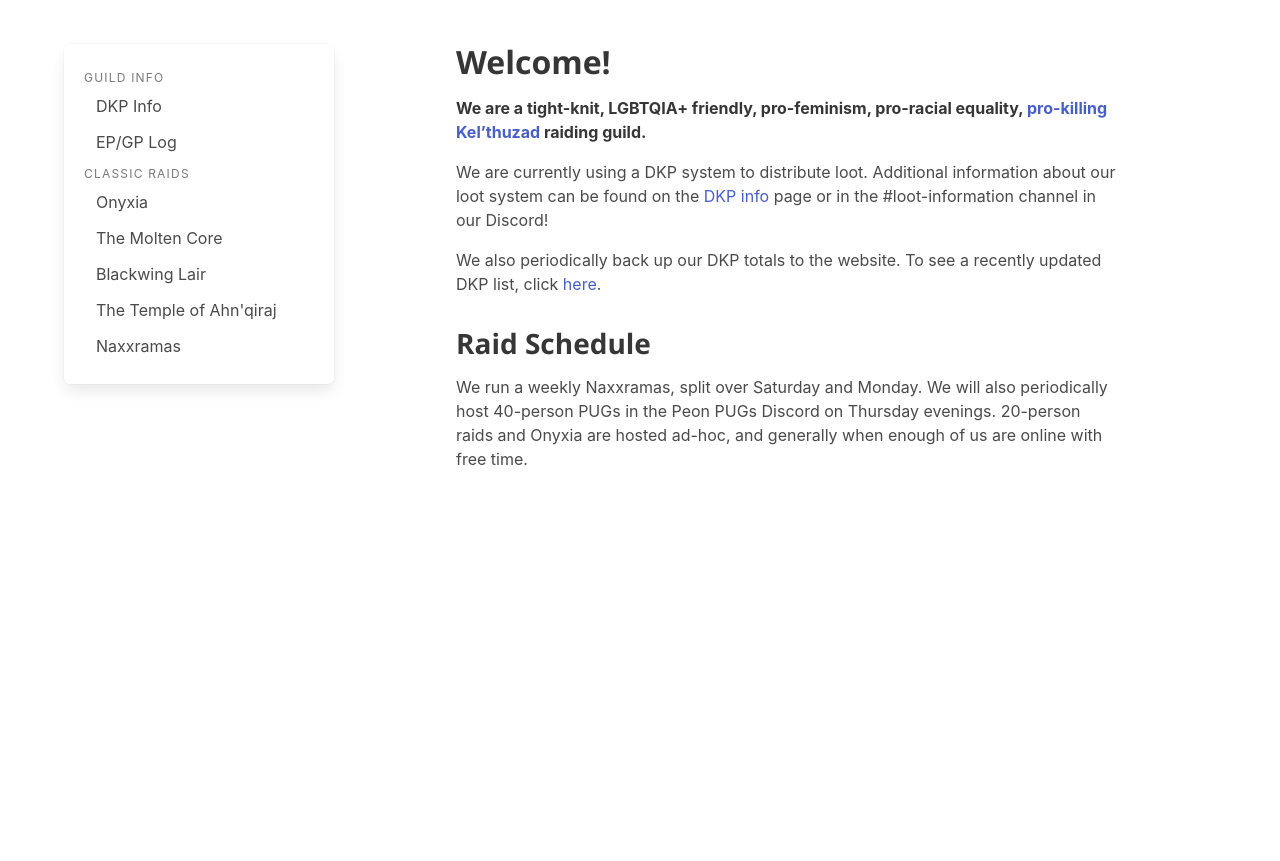
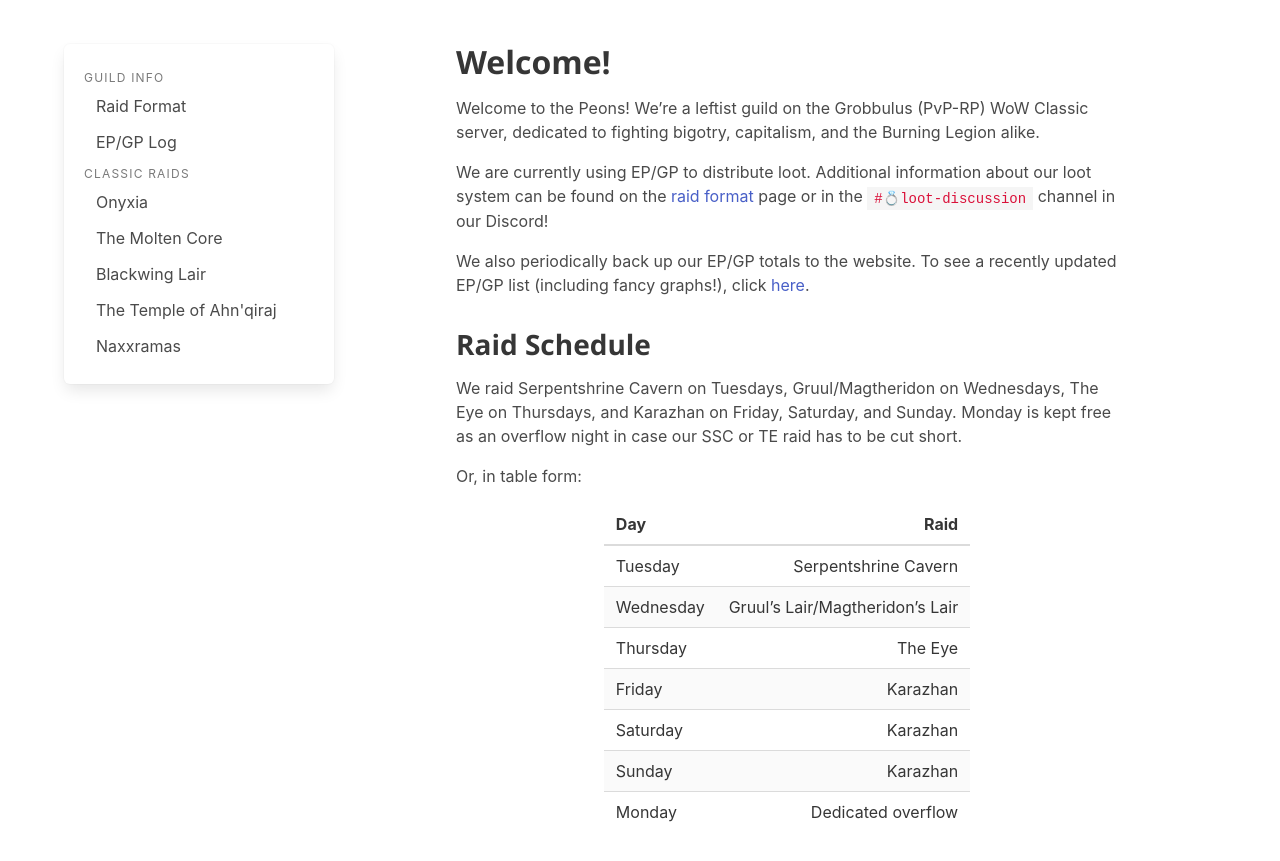
Before and after one commit to industrial-peons/industrial-peons.github.io, a Jekyll site: the page built from index.md, in a window 1280 px wide, cut to the strip 100-980 px from the top of the page. Shown: the top 861 px of the strip. Built offline with Jekyll 4.4.1, drawn with Linux system fonts in a browser that asks for light colours; some web fonts are replaced; before the commit the page ends 900 px from its top, so only the background shows below that.

Commit message:
Updated the info pages.

```diff
--- a/_layouts/default.html
+++ b/_layouts/default.html
@@ -37,7 +37,7 @@
             <a href="{{site.baseurl}}/" class="menu-label">Guild Info
             </a>
             <ul class="menu-list">
-              <li><a href="{{site.baseurl}}/dkp-info">DKP Info</a></li>
+              <li><a href="{{site.baseurl}}/raid-format">Raid Format</a></li>
               <li><a href="{{site.baseurl}}/epgp_standings">EP/GP Log</a></li>
             </ul>
             <a href="{{site.baseurl}}/raids" class="menu-label">Classic Raids</a>
@@ -48,13 +48,15 @@
               <li><a href="{{site.baseurl}}/aq40">The Temple of Ahn'qiraj</a></li>
               <li><a href="{{site.baseurl}}/naxx">Naxxramas</a></li>
             </ul>
-            {% if page.has_toc %}
+          </aside>
+          {% if page.has_toc %}
+          <aside class="box menu is-hidden-mobile">
             <p class="menu-label">Page Contents</p>
             <ul class="menu-list">
               {% include toc.html html=content h_min=2 %}
             </ul>
-            {% endif %}
           </aside>
+          {% endif %}
 
         </div>
         <div class="column is-1"></div>
@@ -69,4 +71,10 @@
   </div>
 </body>
 
+<script>
+  for (const table of document.getElementsByTagName("table")) {
+    table.classList.add("table", "is-striped");
+  }
+</script>
+
 </html>
--- a/epgp_standings/epgp-graph.js
+++ b/epgp_standings/epgp-graph.js
@@ -23,7 +23,7 @@ const graph = document.getElementById("graph");
 for (const table of document
   .getElementById("standings_table")
   .getElementsByTagName("table")) {
-  table.classList.add("table", "is-hoverable");
+  table.classList.add("is-hoverable");
   /** @type {string | null} */
   let currentGraph = null;
   for (const row of table.getElementsByTagName("tr")) {
--- a/index.md
+++ b/index.md
@@ -5,12 +5,28 @@ title: Home
 
 # Welcome!
 
-**We are a tight-knit, LGBTQIA+ friendly, pro-feminism, pro-racial equality, [pro-killing Kel'thuzad]({{site.baseurl}}/naxx/) raiding guild.**
+Welcome to the Peons! We're a leftist guild on the Grobbulus (PvP-RP) WoW Classic server, dedicated to fighting bigotry, capitalism, and the Burning Legion alike.
 
-We are currently using a DKP system to distribute loot. Additional information about our loot system can be found on the [DKP info]({{site.baseurl}}/dkp-info) page or in the #loot-information channel in our Discord!
+We are currently using EP/GP to distribute loot. Additional information about our loot system can be found on the [raid format]({{site.baseurl}}/raid-format) page or in the `#💍loot-discussion` channel in our Discord!
 
-We also periodically back up our DKP totals to the website. To see a recently updated DKP list, click [here]({{site.baseurl}}/dkp/).
+We also periodically back up our EP/GP totals to the website. To see a recently updated EP/GP list (including fancy graphs!), click [here]({{site.baseurl}}/epgp_standings/).
 
 ## Raid Schedule
 
-We run a weekly Naxxramas, split over Saturday and Monday. We will also periodically host 40-person PUGs in the Peon PUGs Discord on Thursday evenings. 20-person raids and Onyxia are hosted ad-hoc, and generally when enough of us are online with free time.
+We raid Serpentshrine Cavern on Tuesdays, Gruul/Magtheridon on Wednesdays, The Eye on Thursdays, and Karazhan on Friday, Saturday, and Sunday. Monday is kept free as an overflow night in case our SSC or TE raid has to be cut short.
+
+Or, in table form:
+
+<div class="narrow-table">
+
+| Day       |                            Raid |
+| :-------- | ------------------------------: |
+| Tuesday   |            Serpentshrine Cavern |
+| Wednesday | Gruul's Lair/Magtheridon's Lair |
+| Thursday  |                         The Eye |
+| Friday    |                        Karazhan |
+| Saturday  |                        Karazhan |
+| Sunday    |                        Karazhan |
+| Monday    |              Dedicated overflow |
+
+</div>
--- a/styles/main.css
+++ b/styles/main.css
@@ -24,3 +24,9 @@ h3,
 .navbar-brand .title {
   color: white;
 }
+
+.content .narrow-table table {
+  margin-left: auto;
+  margin-right: auto;
+  width: unset;
+}
```
Also changed, not shown: dkp-info.md (deleted, +0 -142 lines), raid-format.md (added, +130 -0 lines), assets/ep_graph.png (added), assets/gp_graph.png (added).
